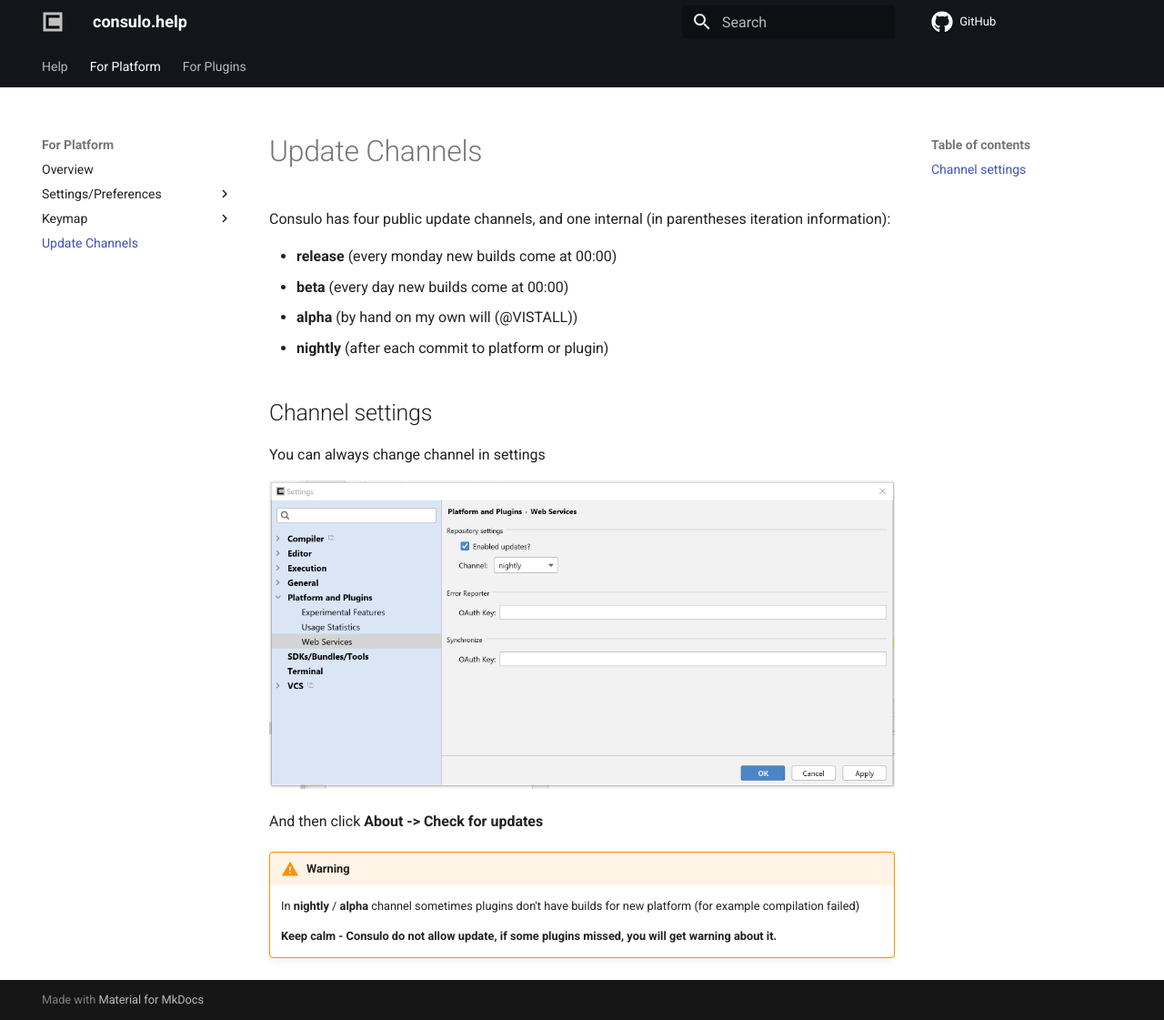
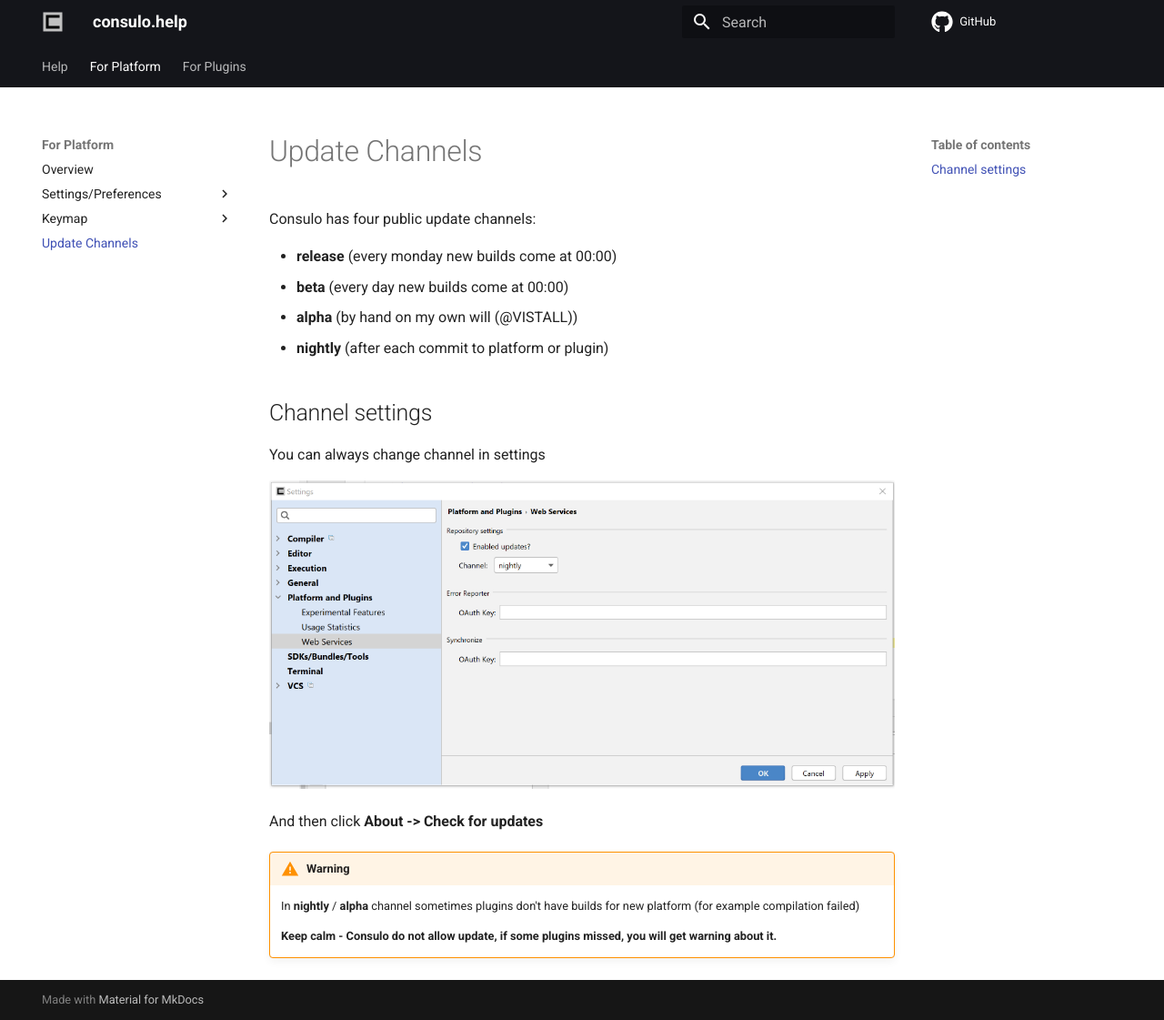
Before and after one commit to consulo/consulo-help.github.io, an MkDocs documentation site: the page built from docs/platform/update_channels.md, in a window 1280 px wide and 1121 px high. Shown: the whole window at 91% size. Built offline with MkDocs 1.6.1 and Material for MkDocs 9.7.7, drawn with Linux system fonts in a browser that asks for light colours; comment, search, counter and statistics services are not loaded.

Commit message:
Update update_channels.md

```diff
--- a/docs/platform/update_channels.md
+++ b/docs/platform/update_channels.md
@@ -1,6 +1,6 @@
 # Update Channels
 
-Consulo has four public update channels, and one internal (in parentheses iteration information):
+Consulo has four public update channels:
 
  * **release** (every monday new builds come at 00:00)
  * **beta** (every day new builds come at 00:00)
```
